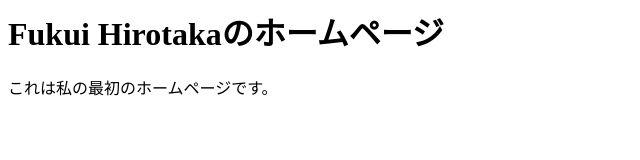
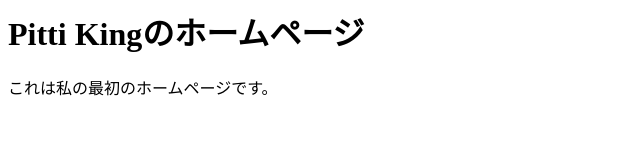
Before and after one commit to pittiking/pittiking.github.io, a plain HTML site: page index.html in a window 1280 px wide. Shown: the whole page, without its empty margins (0-640 px from the left). Drawn offline with Linux system fonts and the light colour scheme.

Commit message:
Update index.html

```diff
--- a/index.html
+++ b/index.html
@@ -3,7 +3,7 @@
 <title>pittiking.github.io</title>
 </head>
 <body>
-  <h1><span style="font-weight:bold;">Fukui Hirotakaのホームページ</span></h1>
+  <h1><span style="font-weight:bold;">Pitti Kingのホームページ</span></h1>
 これは私の最初のホームページです。
 </body>
 </html>
```
